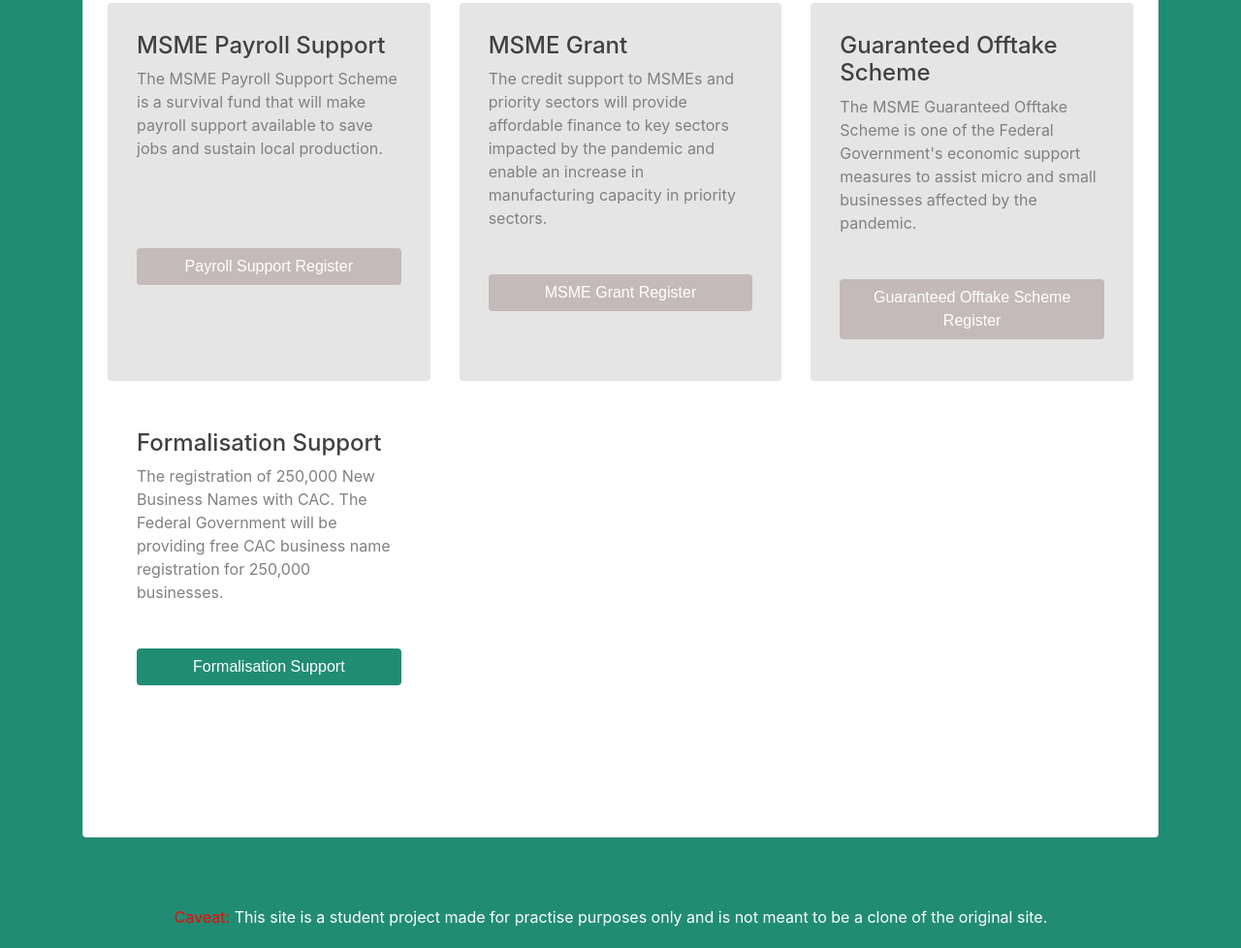
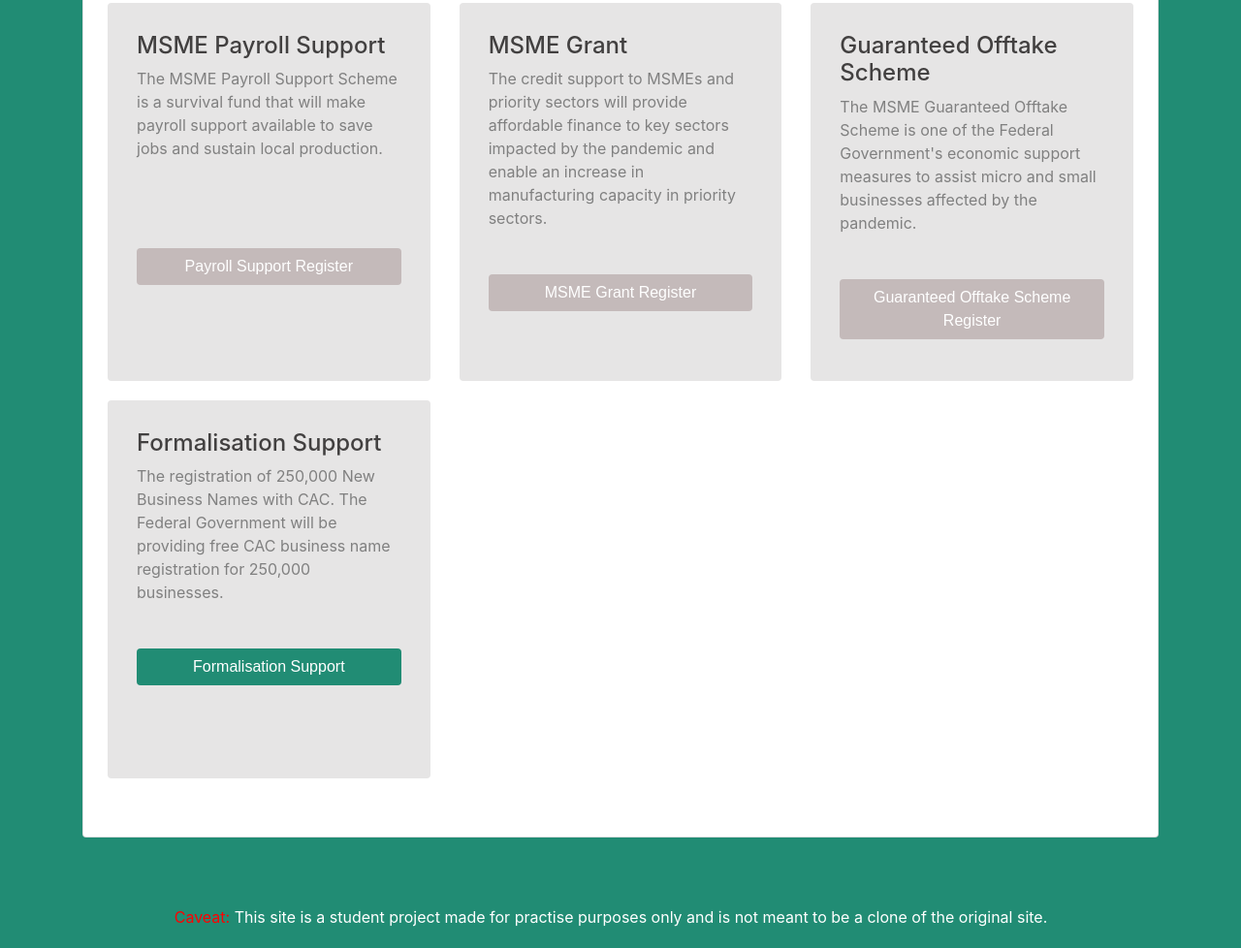
Before and after one commit to Oluwaseun19/Oluwaseun19.github.io, a plain HTML site: page survivalfundregister.html in a window 1280 px wide. Shown: the part 315-1293 px from the top of the page at 97% size. Drawn offline with nearby package versions, Linux system fonts and the light colour scheme; some icons are missing.

Commit message:
Update survivalfundregister.html

```diff
--- a/survivalfundregister.html
+++ b/survivalfundregister.html
@@ -202,7 +202,7 @@
                             </div>
                         </div>
                         <div class="col-lg-4 col-md-6">
-                            <div class="card" style="background: white;">
+                            <div class="card">
                                 <h4>Formalisation Support</h4>
                                 <p>
                                     The registration of 250,000 New Business Names with CAC. The Federal Government will be providing free CAC business name registration for 250,000 businesses.
```
